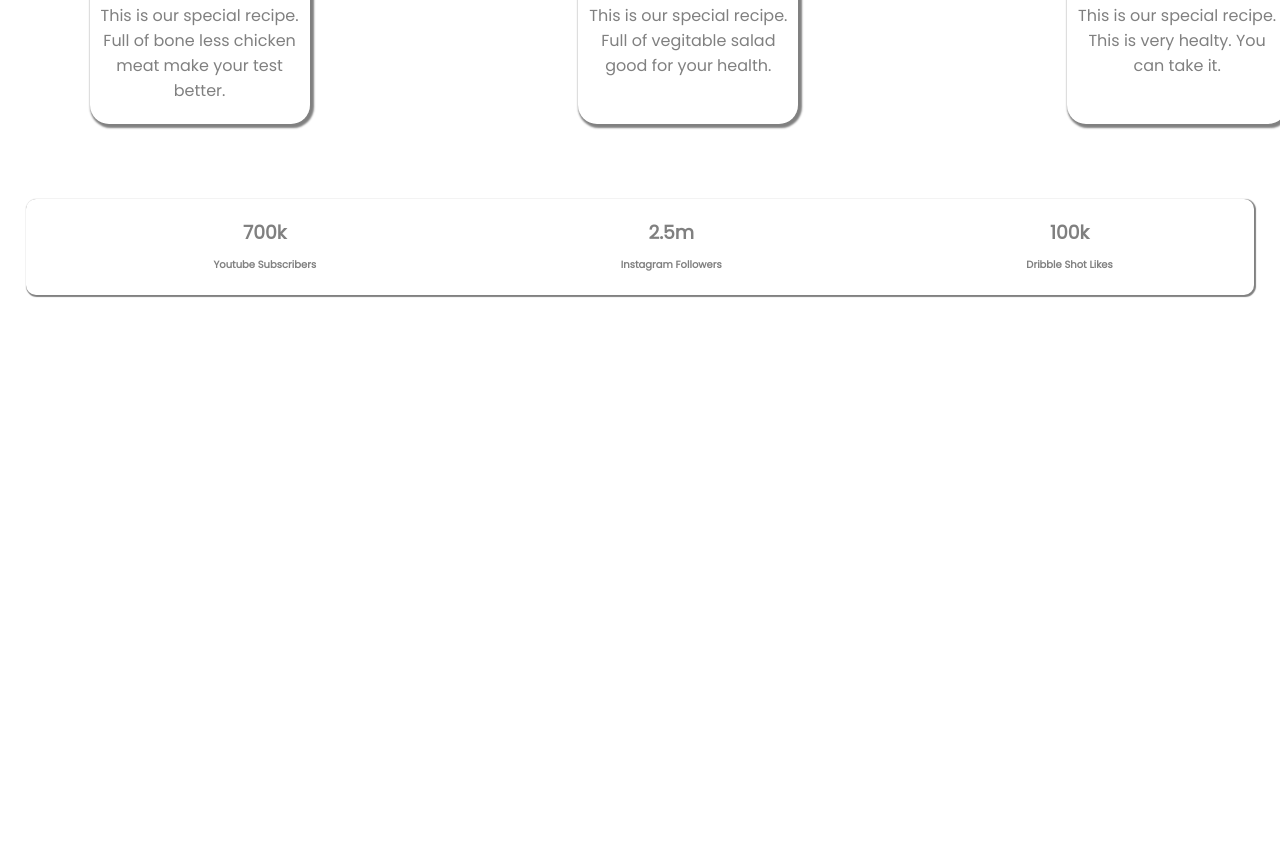
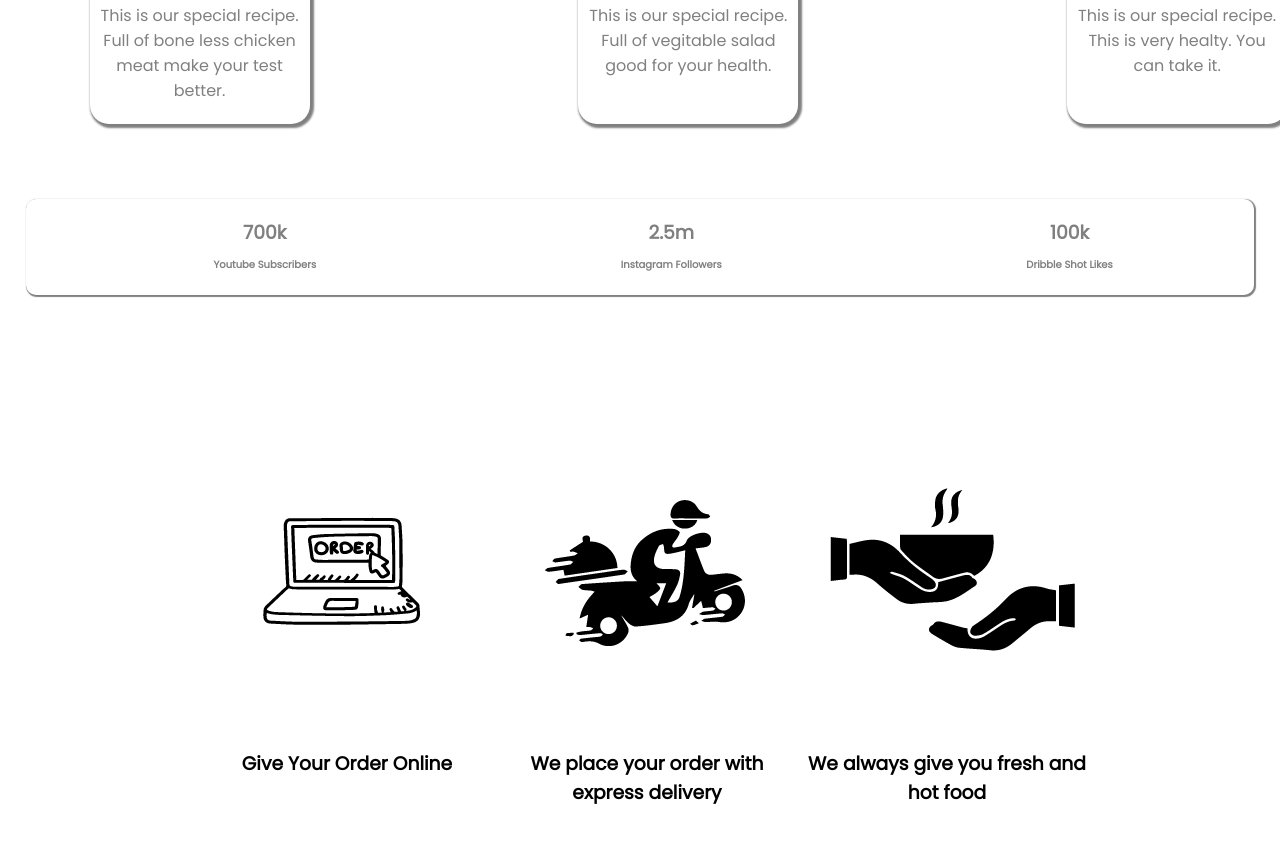
Before and after one commit to Sgit76/food-network, a plain HTML site: page index.html in a window 1280 px wide. Shown: the part 1545-2388 px from the top of the page. Before the commit the page ends 1968 px from the top, so only its background shows below. Drawn offline with Linux system fonts and the light colour scheme.

Commit message:
order process view section

```diff
--- a/index.html
+++ b/index.html
@@ -76,5 +76,21 @@
         <h3 class="social-text">2.5m <br> <span class="social-span-text">Instagram Followers</span></h3>
         <h3 class="social-text">100k <br> <span class="social-span-text">Dribble Shot Likes </span></h3>
     </section>
+    <section>
+        <div class="order-process-section">
+            <div>
+                <img src="images/order.png" alt="Food order image">
+                <h3>Give Your Order Online</h3>
+            </div>
+            <div>
+                <img src="images/delevery.png " alt="food delevery image">
+                <h3>We place your order with express delivery</h3>
+            </div>
+            <div>
+                <img src="images/recive-food.png" alt="Food ricive image">
+                <h3>We always give you fresh and hot food</h3>
+            </div>
+        </div>
+    </section>
 </body>
 </html>
--- a/style.css
+++ b/style.css
@@ -109,3 +109,13 @@ h2{
 .social-span-text{
     font-size: 10px;
 }
+.order-process-section{
+    display: flex;
+    color:black;
+    margin-left: 15%;
+    margin-right: 20%;
+    margin-bottom: 10%;
+    padding-left: 5px;
+    padding-right: 5px;
+    text-align: center;
+}
```
Also changed, not shown: images/delevery.png (added), images/order.png (added), images/recive-food.png (added).
